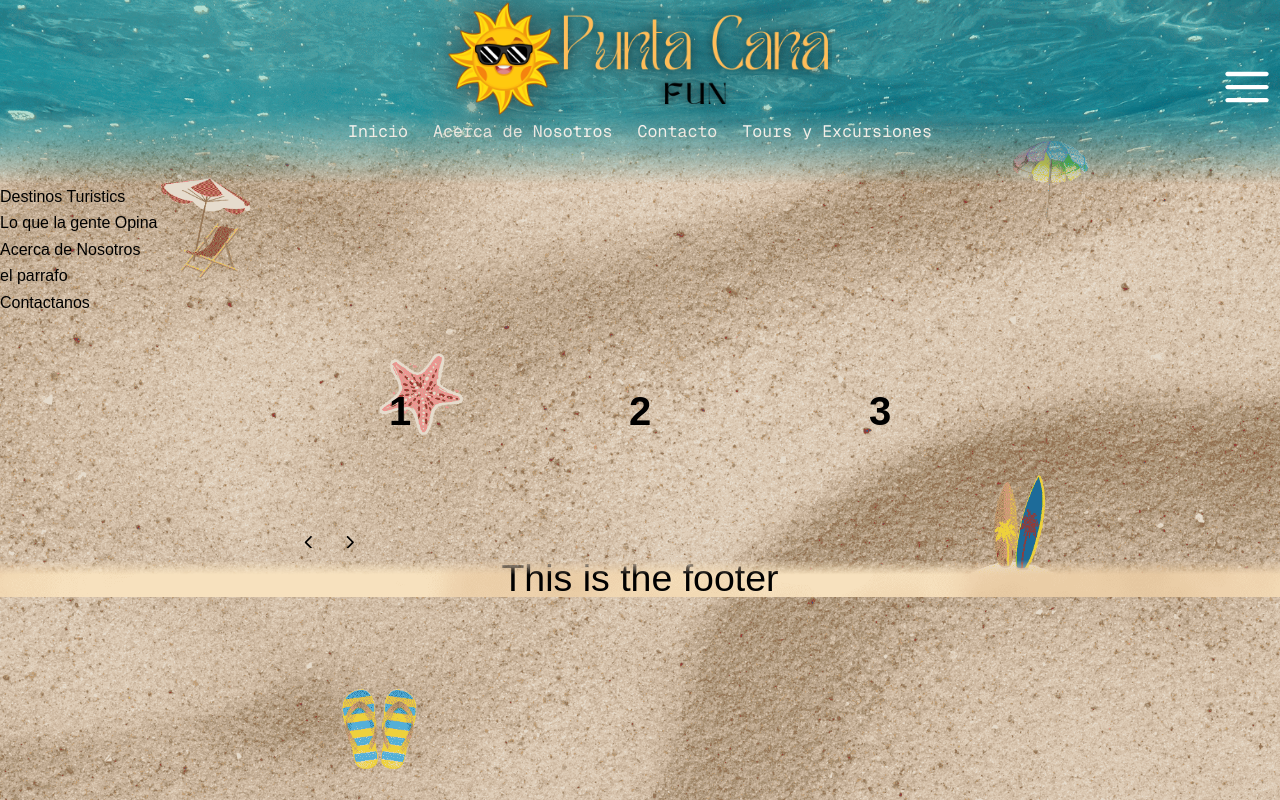
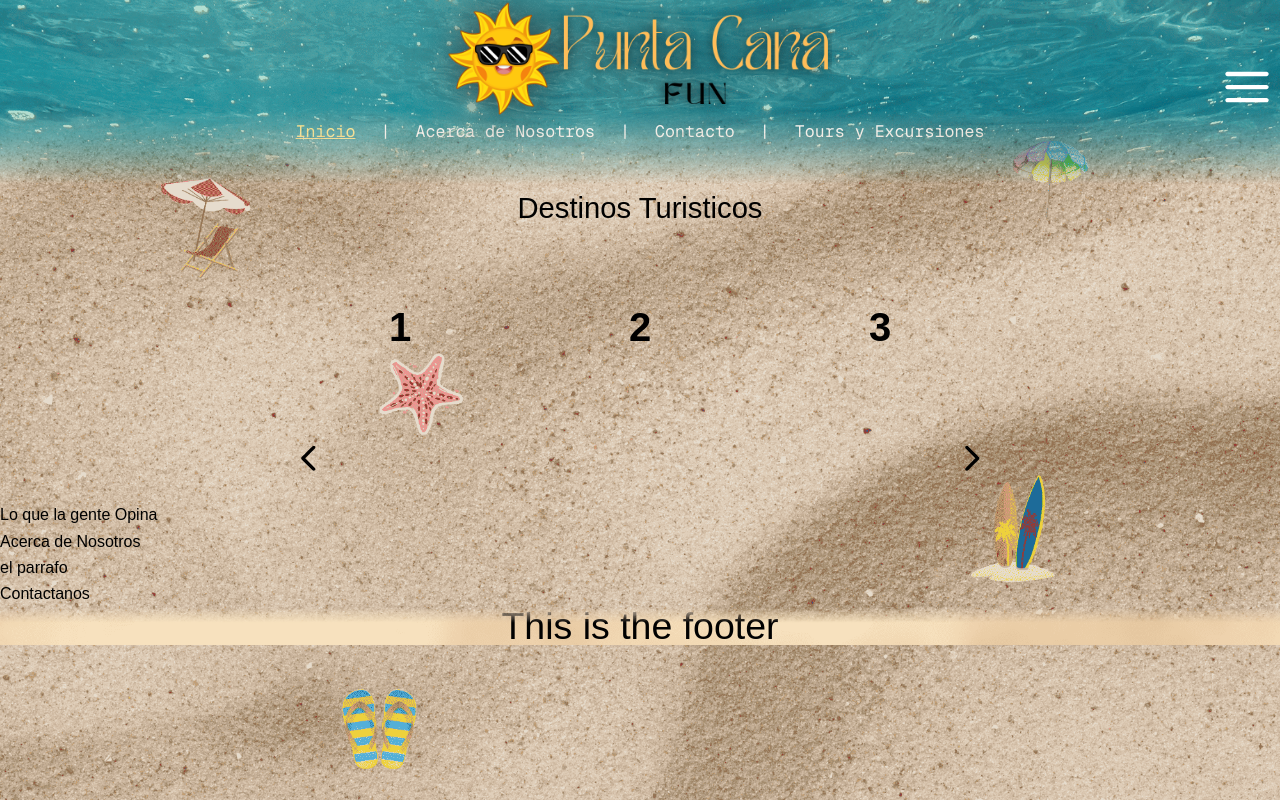
Before and after one commit to Yenser1/puntacana-fun, a Next.js app: page / in a window 1280 px wide. Built offline with nearby package versions, Linux system fonts and the light colour scheme.

Commit message:
fixing some stuff

```diff
--- a/src/app/Components/EmblaCarouselArrowButtons.js
+++ b/src/app/Components/EmblaCarouselArrowButtons.js
@@ -44,7 +44,7 @@ export const PrevButton = (props) => {
       type="button"
       {...restProps}
     >
-      <svg className="embla__button__svg" viewBox="0 0 532 532">
+      <svg className="embla__button__svg scale-200" viewBox="0 0 532 532">
         <path
           fill="currentColor"
           d="M355.66 11.354c13.793-13.805 36.208-13.805 50.001 0 13.785 13.804 13.785 36.238 0 50.034L201.22 266l204.442 204.61c13.785 13.805 13.785 36.239 0 50.044-13.793 13.796-36.208 13.796-50.002 0a5994246.277 5994246.277 0 0 0-229.332-229.454 35.065 35.065 0 0 1-10.326-25.126c0-9.2 3.393-18.26 10.326-25.2C172.192 194.973 332.731 34.31 355.66 11.354Z"
@@ -64,7 +64,7 @@ export const NextButton = (props) => {
       type="button"
       {...restProps}
     >
-      <svg className="embla__button__svg" viewBox="0 0 532 532">
+      <svg className="embla__button__svg scale-200" viewBox="0 0 532 532">
         <path
           fill="currentColor"
           d="M176.34 520.646c-13.793 13.805-36.208 13.805-50.001 0-13.785-13.804-13.785-36.238 0-50.034L330.78 266 126.34 61.391c-13.785-13.805-13.785-36.239 0-50.044 13.793-13.796 36.208-13.796 50.002 0 22.928 22.947 206.395 206.507 229.332 229.454a35.065 35.065 0 0 1 10.326 25.126c0 9.2-3.393 18.26-10.326 25.2-45.865 45.901-206.404 206.564-229.332 229.52Z"
--- a/src/app/Components/HamburguerMenu.js
+++ b/src/app/Components/HamburguerMenu.js
@@ -1,13 +1,10 @@
 'use client';
-
-window
 
 function HamburguerMenu(){
   return (
         <div className="absolute top-1/3 right-3 cursor-pointer"
              onClick={()=>{
-                let menu = window.document.querySelector(".menu")
-                menu.className("block")
+                console.log("Click")
              }}
         >
             <svg
--- a/src/app/Components/Header.js
+++ b/src/app/Components/Header.js
@@ -2,8 +2,11 @@
 import Image from "next/image";
 import "../Styles/globals.css";
 import HamburguerMenu from "./HamburguerMenu";
+import { usePathname } from "next/navigation";
+import Link from "next/link";
 
 function Header(){
+    const pathName = usePathname()
     return(
         <header className="w-full sticky top-0 z-100 flex
                         justify-center bg-[#87ceeb] flex-col
@@ -27,21 +30,32 @@ function Header(){
         </a>
               <HamburguerMenu/>
         <div>
-          <ul className="flex gap-10 navlinks font-mono"
+          <nav className="flex gap-10 navlinks font-mono"
           >
-            <a href="/" className="hover:underline hover:text-amber-400 transition-colors duration-250">
-            <li>Inicio</li>
-            </a>
-            <a href="./Acerca-De-Nosotros" className="hover:underline hover:text-amber-400 transition-colors duration-250">
-            <li>Acerca de Nosotros</li>
-            </a>
-            <a href="./Contacto" className="hover:underline hover:text-amber-400 transition-colors duration-250">
-            <li>Contacto</li>
-            </a>
-            <a href="./Tours-Y-Excursiones" className="hover:underline hover:text-amber-400 transition-colors duration-250">
-            <li>Tours y Excursiones</li>
-            </a>
-          </ul>
+            <Link href="/"
+                  className={pathName === "/"? "text-amber-200 underline hover:text-amber-400 transition-colors duration-250" :"text-white hover:underline hover:text-amber-400 transition-colors duration-250"}
+            >
+              Inicio
+            </Link>
+            <p>|</p>
+            <Link href="/Acerca-De-Nosotros"
+                  className={pathName === "/Acerca-De-Nosotros"? "text-amber-200 underline hover:text-amber-400 transition-colors duration-250" :"text-white hover:underline hover:text-amber-400 transition-colors duration-250"}
+            >
+            Acerca de Nosotros
+            </Link>
+            <p>|</p>
+            <Link href="/Contacto"
+                  className={pathName === "/Contacto"? "text-amber-200 underline hover:text-amber-400 transition-colors duration-250" :"text-white hover:underline hover:text-amber-400 transition-colors duration-250"}
+            >
+            Contacto
+            </Link>
+            <p>|</p>
+            <Link href="/Tours-Y-Excursiones"
+                  className={pathName === "/Tours-Y-Excursiones"? "text-amber-200 underline hover:text-amber-400 transition-colors duration-250" :"text-white hover:underline hover:text-amber-400 transition-colors duration-250"}
+            >
+            Tours y Excursiones
+            </Link>
+          </nav>
         </div>
       </header>
     )
--- a/src/app/Styles/embla.css
+++ b/src/app/Styles/embla.css
@@ -57,15 +57,13 @@
   user-select: none;
 }
 .embla__controls {
-  display: grid;
-  grid-template-columns: auto 1fr;
-  justify-content: space-between;
   gap: 1.2rem;
   margin-top: 1.8rem;
 }
 .embla__buttons {
-  display: grid;
-  grid-template-columns: repeat(2, 1fr);
+  display: flex;
+  width: 100%;
+  justify-content: space-between;
   gap: 0.6rem;
   align-items: center;
 }
--- a/src/app/Styles/globals.css
+++ b/src/app/Styles/globals.css
@@ -26,7 +26,7 @@ body {
   margin: 0;
   padding: 0;
 }
-.eishun{
+.heading{
     font-size: clamp(2.2rem, calc(1.5vw + 1rem), 5rem);
 }
 .paragraf{
--- a/src/app/layout.jsx
+++ b/src/app/layout.jsx
@@ -14,7 +14,7 @@ const geistMono = Geist_Mono({
 
 export const metadata = {
   title: "Punta - Cana Fun",
-  description: "Punta Cana Fun Website",
+  description: "Esta es la copia y pagina de aprendizaje de yenser basado en una empresa turistica Punta Cana Fun",
 };
 
 
--- a/src/app/page.jsx
+++ b/src/app/page.jsx
@@ -3,23 +3,21 @@ import EmblaCarousel from './Components/EmblaCarousel';
 import './Styles/base.css'
 import './Styles/embla.css'
 
-const OPTIONS = { align: 'start' }
-const SLIDE_COUNT = 10
+const OPTIONS = { align: 'start', loop: true, draggable: true}
+const SLIDE_COUNT = 8
 const SLIDES = Array.from(Array(SLIDE_COUNT).keys())
 
 export default function LadingPage() {
   return (
     <main className="Landing-Page"
     >
-      <section className="Destinos-Turisticos"
+      <section className="Destinos-Turisticos w-full"
       >
-        <h1 className=""
+        <h1 className="heading text-center"
         >
-          Destinos Turistics
+          Destinos Turisticos
         </h1>
-        <div className="Destinos-Carousel"
-        >
-        </div>
+        <EmblaCarousel slides={SLIDES} options={OPTIONS} />
       </section>
       <section className="Que-Piensa-Lagente"
       >
@@ -54,7 +52,6 @@ export default function LadingPage() {
 
           </div>
         </section>
-        <EmblaCarousel slides={SLIDES} options={OPTIONS} />
     </main>
   );
 }
```
